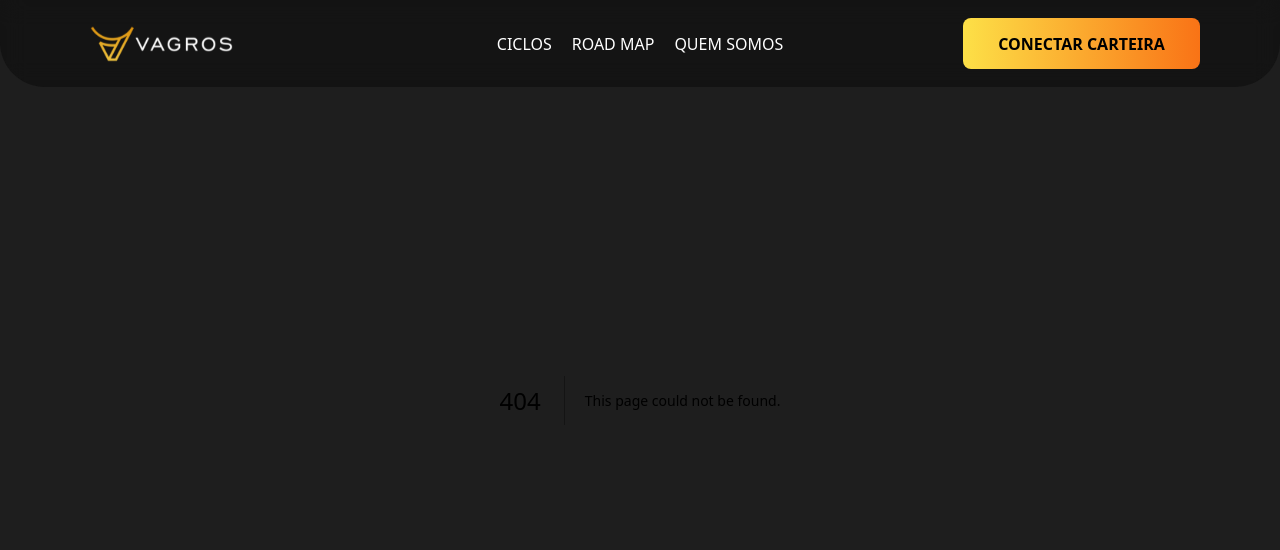
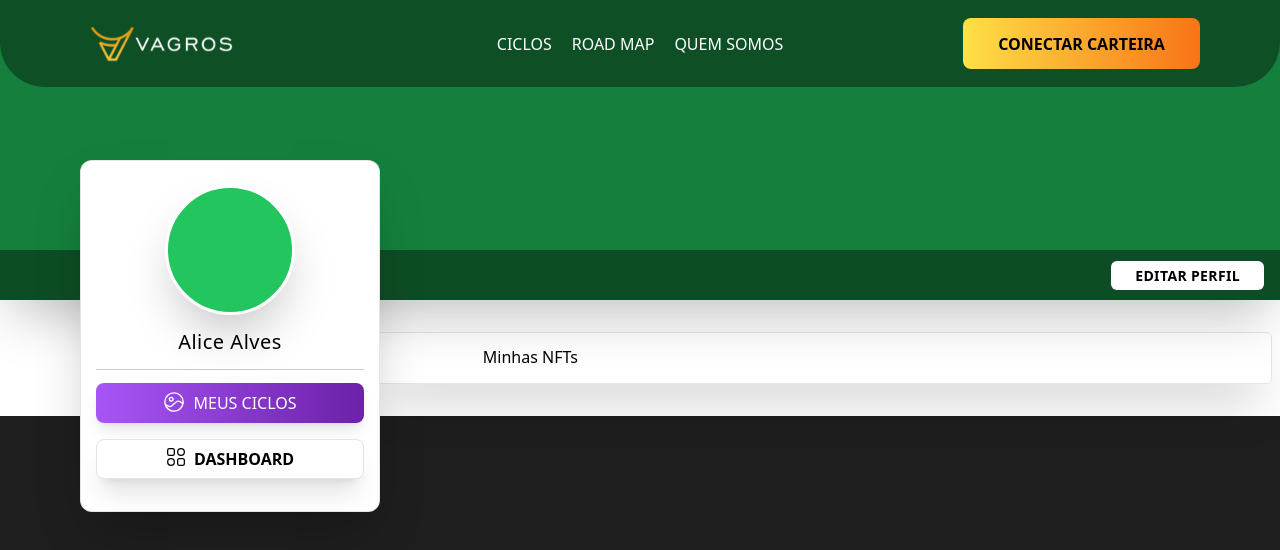
Before and after one commit to XRow08/vagros, a Next.js app: page /Usuario in a window 1280 px wide. Before the commit this address had no page. Shown: the top 550 px of the page. Built offline with nearby package versions, Linux system fonts and the light colour scheme.

Commit message:
feat: Perfil do usuario

```diff
--- /dev/null
+++ b/src/Components/BtnBranco/index.tsx
@@ -0,0 +1,11 @@
+export default function BtnBranco({
+  children,
+}: {
+  children: React.ReactNode
+}){
+  return(
+      <div className=" bg-white text-white  shadow-xl border-black border-opacity-10 border-[1px] backdrop-blur-xl w-full h-full flex items-center justify-center rounded-[8px]">
+          <div>{children}</div>
+      </div>
+  )
+}
--- a/src/Components/BtnRoxo/index.tsx
+++ b/src/Components/BtnRoxo/index.tsx
@@ -4,7 +4,7 @@ export default function BtnRoxo({
     children: React.ReactNode
   }){
     return(
-        <div className=" bg-gradient-to-r text-white from-purple-500 to-purple-800 shadow-lg backdrop-blur-xl w-full h-[56px] flex items-center justify-center rounded-[8px]">
+        <div className=" bg-gradient-to-r text-white from-purple-500 to-purple-800 shadow-lg backdrop-blur-xl w-full h-full flex items-center justify-center rounded-[8px]">
             <div>{children}</div>
         </div>
     )
--- /dev/null
+++ b/src/Components/Icons/BolaQuadrado.tsx
@@ -0,0 +1,11 @@
+export default function BolaQuadrado(){
+  return(
+    <svg width="20" height="20" viewBox="0 0 20 20" fill="none" xmlns="http://www.w3.org/2000/svg">
+<path d="M1.66797 3.33329C1.66797 2.41282 2.41416 1.66663 3.33464 1.66663H6.66797C7.58844 1.66663 8.33463 2.41282 8.33463 3.33329V6.66663C8.33463 7.5871 7.58844 8.33329 6.66797 8.33329H3.33464C2.41416 8.33329 1.66797 7.5871 1.66797 6.66663V3.33329Z" stroke="black" stroke-width="1.25"/>
+<path d="M18.3346 4.99996C18.3346 6.84091 16.8422 8.33329 15.0013 8.33329C13.1604 8.33329 11.668 6.84091 11.668 4.99996C11.668 3.15901 13.1604 1.66663 15.0013 1.66663C16.8422 1.66663 18.3346 3.15901 18.3346 4.99996Z" stroke="black" stroke-width="1.25"/>
+<path d="M8.33463 15C8.33463 16.8409 6.84225 18.3333 5.0013 18.3333C3.16035 18.3333 1.66797 16.8409 1.66797 15C1.66797 13.159 3.16035 11.6666 5.0013 11.6666C6.84225 11.6666 8.33463 13.159 8.33463 15Z" stroke="black" stroke-width="1.25"/>
+<path d="M11.668 13.3333C11.668 12.4128 12.4142 11.6666 13.3346 11.6666H16.668C17.5884 11.6666 18.3346 12.4128 18.3346 13.3333V16.6666C18.3346 17.5871 17.5884 18.3333 16.668 18.3333H13.3346C12.4142 18.3333 11.668 17.5871 11.668 16.6666V13.3333Z" stroke="black" stroke-width="1.25"/>
+</svg>
+
+  )
+}
--- /dev/null
+++ b/src/Components/Icons/CircleYang.tsx
@@ -0,0 +1,8 @@
+export default function CircleYang(){
+  return(
+    <svg width="22" height="22" viewBox="0 0 22 22" fill="none" xmlns="http://www.w3.org/2000/svg">
+<path d="M20.0067 12.7176C20.1121 12.1612 20.1673 11.5871 20.1673 11C20.1673 5.93737 16.0633 1.83331 11.0007 1.83331C5.93804 1.83331 1.83398 5.93737 1.83398 11C1.83398 11.6831 1.9087 12.3487 2.0504 12.9891M20.0067 12.7176C19.2026 16.9592 15.4762 20.1666 11.0007 20.1666C6.62112 20.1666 2.95892 17.0954 2.0504 12.9891M20.0067 12.7176L17.4732 10.8936C16.0733 9.88562 14.1601 9.9898 12.8779 11.1438L9.1234 14.5228C7.84119 15.6768 5.928 15.781 4.52807 14.7731L2.0504 12.9891M10.084 8.24998C10.084 9.2625 9.26317 10.0833 8.25065 10.0833C7.23813 10.0833 6.41732 9.2625 6.41732 8.24998C6.41732 7.23746 7.23813 6.41665 8.25065 6.41665C9.26317 6.41665 10.084 7.23746 10.084 8.24998Z" stroke="white" stroke-width="1.375"/>
+</svg>
+
+  )
+}
--- /dev/null
+++ b/src/Components/PerfilUsuario/index.tsx
@@ -0,0 +1,59 @@
+import BtnBranco from "../BtnBranco";
+import BtnRoxo from "../BtnRoxo";
+import CiclosViewInfo from "../CiclosViewInfo";
+import BolaQuadrado from "../Icons/BolaQuadrado";
+import CircleYang from "../Icons/CircleYang";
+
+export default function PerfilUsuario(){
+  return(
+    <div className="bg-white relative flex flex-col items-center w-full">
+      <div className="flex flex-col w-full">
+
+        <div className="flex relative bg-green-700 h-[300px] w-full shadow-2xl">
+
+
+          <div className="flex items-center justify-end absolute bottom-0 w-full h-[50px] bg-black bg-opacity-40">
+            <div className="bg-white p-1 px-6 rounded-md mr-4 cursor-pointer">
+              <h1 className="text-black font-Archivo text-sm font-semibold tracking-wide leading-normal">EDITAR PERFIL</h1>
+            </div>
+          </div>
+        </div>
+
+        <div className="flex flex-col items-center justify-between pt-6 pb-8 gap-2 absolute rounded-xl border-black border-opacity-10 border-[1px] shadow-2xl  bg-white top-[160px] left-20 w-[300px] ">
+
+          <div className="flex flex-col shadow-2xl items-center rounded-[50%] border-[3px] border-white w-[130px] h-[130px] bg-green-500">
+            <img src="" alt="" />
+          </div>
+
+          <div className="flex justify-center border-black border-opacity-20 pt-1 pb-3 border-b-[1px] w-[90%]">
+            <h1 className="text-black font-Archivo text-xl font-medium tracking-wide leading-normal letter-spacing-1">Alice Alves</h1>
+          </div>
+
+          <div className="flex flex-col mt-[5px] w-[90%] gap-4">
+
+            <div className="flex h-[40px] cursor-pointer">
+              <BtnRoxo>
+                <div className="flex gap-2">
+                  <CircleYang></CircleYang>
+                  <h1 className="text-white font-Archivo text-md  leading-normal">MEUS CICLOS</h1>
+                </div>
+              </BtnRoxo>
+            </div>
+
+            <div className="flex h-[40px] cursor-pointer">
+              <BtnBranco>
+                  <div className="flex gap-2">
+                    <BolaQuadrado></BolaQuadrado>
+                    <h1 className="text-black font-Archivo text-md font-bold leading-normal">DASHBOARD</h1>
+                  </div>
+              </BtnBranco>
+            </div>
+          </div>
+
+
+        </div>
+
+      </div>
+    </div>
+  )
+}
--- /dev/null
+++ b/src/app/Usuario/page.tsx
@@ -0,0 +1,26 @@
+import CiclosViewPerfil from "@/Components/CiclosViewPerfil";
+import PerfilUsuario from "@/Components/PerfilUsuario";
+import ProgressBar from "@/Components/ProgressBar";
+import SearchBar from "@/Components/SearchBar";
+import Card3 from "@/Components/card3";
+
+export default function Usuario() {
+  return (
+    <div className="flex items-center flex-col bg-white w-full h-full">
+
+      <div className="flex flex-col items-end w-full">
+        <PerfilUsuario></PerfilUsuario>
+
+        <div className="flex gap-28 w-[70%] mr-2 my-8 shadow-2xl px-20 rounded-md border-[1px] border-black border-opacity-10 ">
+          <div className="flex items-center justify-center hover:rounded-b-sm border-b-[3px] border-white hover:border-b-[3px] hover:border-[#B338FF] p-4 cursor-pointer w-[20%] h-[50px]">
+            <h1 className="text-black font-Archivo text-20 font-normal leading-normal">
+              Minhas NFTs
+            </h1>
+          </div>
+        </div>
+
+      </div>
+
+    </div>
+  );
+}
```
